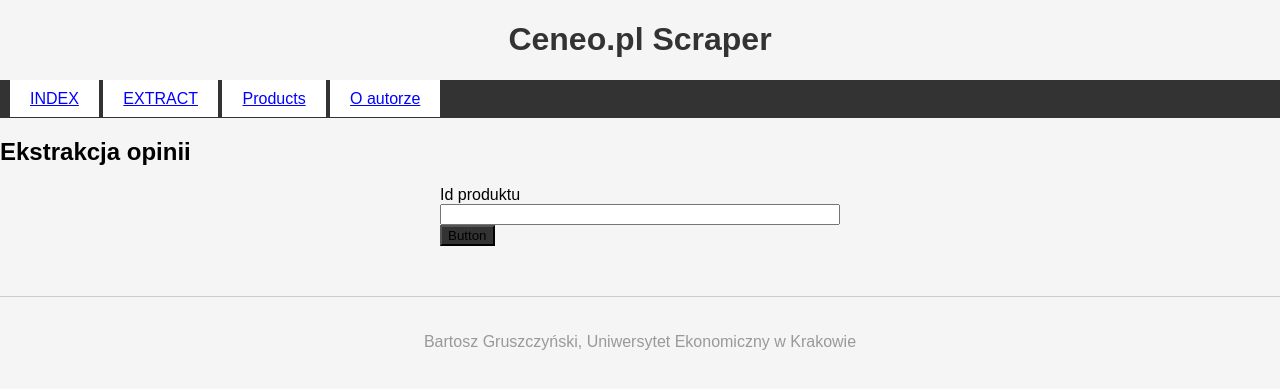
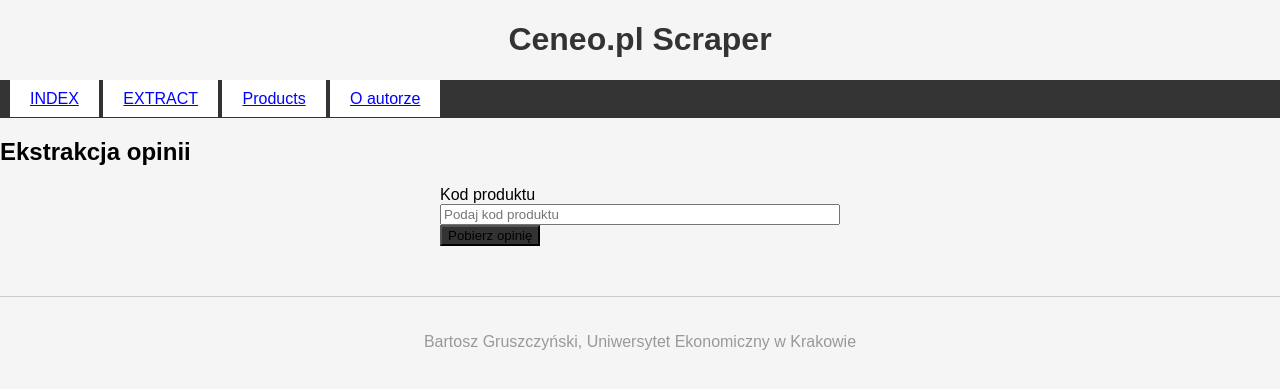
Before and after one commit to gggrucha/CeneoWebScraperBG, a Flask app: page /extract in a window 1280 px wide. Shown: the top 389 px of the page. Run offline with Flask 3, Linux system fonts and the light colour scheme.

Commit message:
2024-05-27 BG fix

```diff
--- a/app/routes.py
+++ b/app/routes.py
@@ -12,10 +12,6 @@
 @app.route('/')
 def index():
     return render_template("index.html")
-
-@app.route('/name/<name>')
-def name(name):
-    return f"Hello, {name}!"
 
 @app.route('/extract',methods=['POST','GET'])
 def extract():
@@ -36,38 +32,36 @@
                     for opinion in opinions:
                         single_opinion = {
                             key: utils.extract(opinion, *value)
-                                for key,value in utils.selectors.items()
+                                for key, value in utils.selectors.items()
                         }
                         all_opinions.append(single_opinion)
                     try:
-                        url = 'https://www.ceneo.pl'+page_dom.select_one("a.pagination__next")["href"].strip()
+                        url = "https://www.ceneo.pl"+page_dom.select_one("a.pagination__next")["href"].strip()
                     except TypeError:
                         url = None
 
-                #proces ekstrakcji
-                    if not os.path.exists("app/opinions"):
-                        os.makedirs("app/opinions")
-                    with open(f"app/opinions/{product_id}.json", 'w', encoding='utf-8') as jf:
-                        json.dump(all_opinions,jf,indent=4,ensure_ascii=False)
-                    opinions = pd.DataFrame.from_dict(all_opinions)
-                    # opinions= pd.read_json(f"opinions/{product_id}")
-                    opinions.stars = opinions.stars.apply(lambda s: s.split("/")[0].replace(",",".")).astype(float)
-                    opinions.recommendation = opinions.recommendation.apply(lambda r: "Brak rekomendacji" if r is None else r)
-                    stats = {
-                        "product_id" : product_id,
-                        'product_name': product_name,
-                        "opinions_count" : opinions.shape[0],
-                        "pros_count" : int(opinions.pros.apply(lambda p: None if not p else p).count()),
-                        'cons_count': int(opinions.cons.apply(lambda c: None if not c else c).count()),
-                        'average_stars': opinions.stars.mean(),
-                        "stars_distribution" : opinions.stars.value_counts().reindex(list(np.arange(0,5.5,0.5)),fill_value=0).to_dict(),
-                        "recommendations_distributions" : opinions.recommendation.value_counts(dropna=False).reindex(["Polecam","Brak rekomendacji", "Nie polecam"],fill_value=0)
-                    }
+                if not os.path.exists("app/opinions"):
+                    os.makedirs("app/opinions")
+                with open(f"app/opinions/{product_id}.json", 'w', encoding='utf-8') as jf:
+                    json.dump(all_opinions,jf,indent=4,ensure_ascii=False)
+                opinions = pd.DataFrame.from_dict(all_opinions)
+                opinions.stars = opinions.stars.apply(lambda s: s.split("/")[0].replace(",",".")).astype(float)
+                opinions.recommendation = opinions.recommendation.apply(lambda r: "Brak rekomendacji" if r is None else r)
+                stats = {
+                    "product_id" : product_id,
+                    'product_name': product_name,
+                    "opinions_count" : opinions.shape[0],
+                    "pros_count" : int(opinions.pros.apply(lambda p: None if not p else p).count()),
+                    'cons_count': int(opinions.cons.apply(lambda c: None if not c else c).count()),
+                    'average_stars': opinions.stars.mean(),
+                    "stars_distribution" : opinions.stars.value_counts().reindex(list(np.arange(0,5.5,0.5)),fill_value=0).to_dict(),
+                    "recommendations_distributions" : opinions.recommendation.value_counts(dropna=False).reindex(["Polecam","Brak rekomendacji", "Nie polecam"],fill_value=0).to_dict()
+                }
 
-                    if not os.path.exists("app/products"):
-                        os.makedirs("app/products")
-                    with open(f"app/products/{product_id}.json", "w", encoding="UTF-8") as jf:
-                        json.dump(stats, jf, indent=4, ensure_ascii=False)
+                if not os.path.exists("app/products"):
+                    os.makedirs("app/products")
+                with open(f"app/products/{product_id}.json", "w", encoding="UTF-8") as jf:
+                    json.dump(stats, jf, indent=4, ensure_ascii=False)
 
                 return redirect(url_for('product',product_id=product_id))
             return render_template('extract.html', error="Podany produkt nie ma żadnych opinii")
@@ -81,7 +75,7 @@
     for product_id in products_list:
         with open(f"app/products/{product_id}.json",'r',encoding="UTF-8") as jf:
             products.append(json.load(jf))
-    return render_template("products.html")
+    return render_template("products.html",products=products)
 
 @app.route('/about')
 def about():
--- a/app/templates/extract.html
+++ b/app/templates/extract.html
@@ -7,9 +7,37 @@
             <button>Button</button>
         </div>
     {% endif %}
-    <form class="my-form" action="{{url_for('extract')}}" method="post">
-        <label for="product_id">Id produktu</label>
-        <input type="text" name="product_id" required>
-        <button type="submit">Button</button>
+    <form action="{{ url_for('extract') }}" class="my-form" method="post">
+        <div>
+            <div>
+                <label for="product_id">Kod produktu</label>
+            </div>
+
+            <div>
+                <input type="text" name="product_id" id="product_id" aria-describedby="idHelpInline" placeholder="Podaj kod produktu">
+            </div>
+
+            <button type="submit">Pobierz opinię</button>
+        </div>
+
     </form>
+
+
+    <!-- <form action="{{ url_for('extract') }}" method="post">
+        <div class="row g-3 align-items-center">
+            <div class="col-auto">
+                <label for="product_id" class="col-form-label">Kod produktu</label>
+            </div>
+            <div class="col-auto">
+                <input type="text" name="product_id" id="product_id" class="form-control" aria-describedby="idHelpInline" placeholder="Podaj kod produktu">
+            </div>
+            <div class="col-auto">
+                <span id="idHelpInline" class="form-text"> Kod produktu składa się z 8-10 cyfr.
+                </span>
+            </div>
+            <div class="col-auto">
+                <button type="submit" class="btn btn-danger">Pobierz opinie</button>
+            </div>
+        </div>
+    </form> -->
 {% endblock %}
--- a/app/utils.py
+++ b/app/utils.py
@@ -12,7 +12,7 @@
     "purchase_date" : ("span.user-post__published > time:nth-child(2)","datetime")
 }
 
-def extract(ancestor,selector,attribute=None,return_list=False):
+def extract(ancestor,selector=None,attribute=None,return_list=False):
     if selector:
         if return_list:
             if attribute:
```
